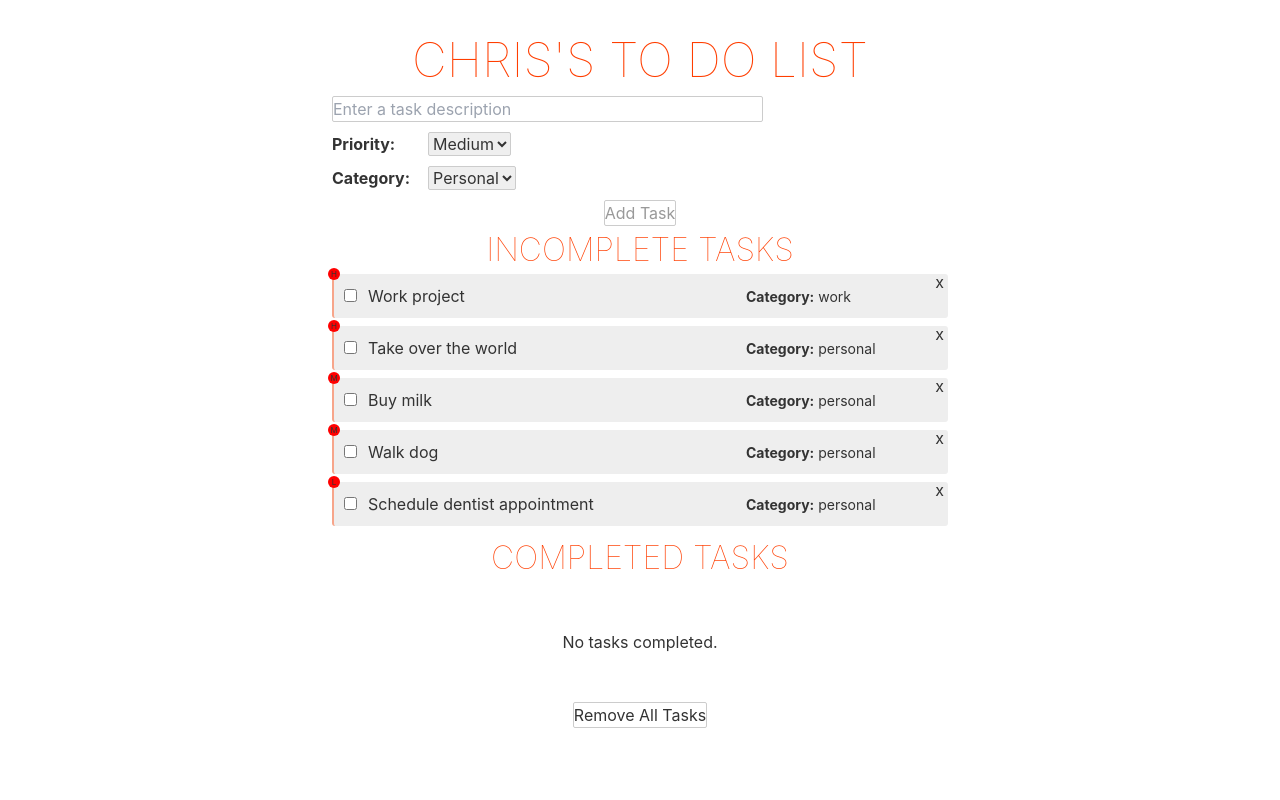
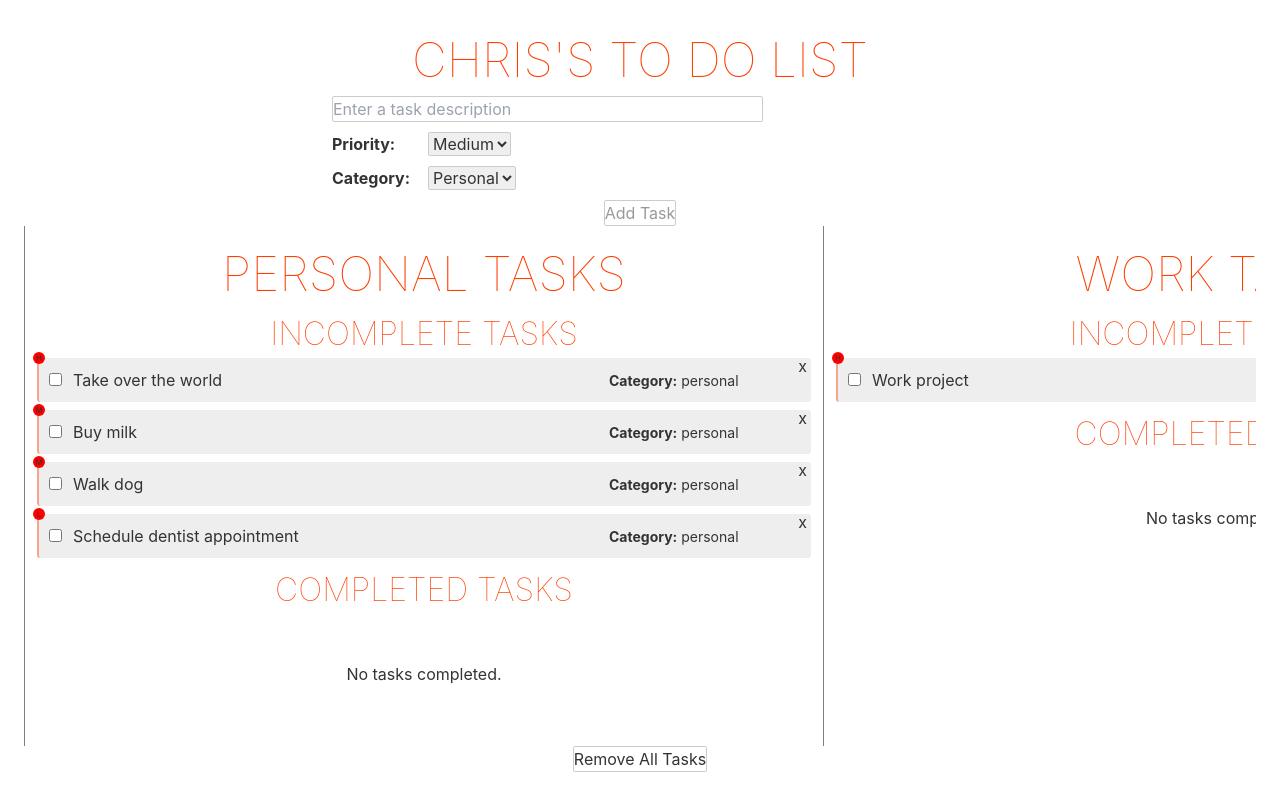
Before and after one commit to cwbieganek/svelte-todo-list, a Svelte app: page / in a window 1280 px wide. Built offline with nearby package versions, Linux system fonts and the light colour scheme.

Commit message:
Add category component (#4)
* Initial commit of Category component

* Remove JS and CSS that was moved to the Category component

* Remove Task component import

* Updating CSS for categories and their container

* Center 'Add Task' form

```diff
--- /dev/null
+++ b/src/components/Category.svelte
@@ -0,0 +1,86 @@
+<script lang="ts">
+	import Task from './Task.svelte';
+	import type ITask from './ITask';
+
+	export let categoryName: string;
+	export let tasks: ITask[] = [];
+
+	// Dynamic variables
+	$: completedTasks = tasks.filter((task) => {
+		return task.complete;
+	}).sort((a, b) => {
+		return priorityToNumber(b.priority) - priorityToNumber(a.priority);
+	});
+	$: incompleteTasks = tasks.filter((task) => {
+		return !task.complete;
+	}).sort((a, b) => {
+		return priorityToNumber(b.priority) - priorityToNumber(a.priority);
+	});
+
+	function removeTask(e: CustomEvent): void {
+		let id: number = e.detail;
+		console.log(`Removing task number ${id}.`);
+		tasks = tasks.filter((task) => {
+			return task.id !== id;
+		});
+	}
+
+	function priorityToNumber(priority: string) {
+		switch (priority) {
+			case 'low':
+				return 1;
+			case 'medium':
+				return 2;
+			case 'high':
+				return 3;
+			default:
+				throw new Error(`Invalid priority: ${priority}.`);
+		}
+	}
+</script>
+
+<div class="category">
+	<h2>{categoryName}</h2>
+	<h3>Incomplete Tasks</h3>
+	{#if incompleteTasks.length === 0}
+		<div class="pt-12 pb-12">No incomplete tasks.</div>
+	{/if}
+	{#each incompleteTasks as task (task.id)}
+		<Task bind:task={task} on:delete={removeTask} />
+	{/each}
+	<h3>Completed Tasks</h3>
+	{#if completedTasks.length === 0}
+		<div class="pt-12 pb-12">No tasks completed.</div>
+	{/if}
+	{#each completedTasks as task (task.id)}
+		<Task bind:task={task} on:delete={removeTask} />
+	{/each}
+</div>
+
+<style>
+	.category {
+		display: flex;
+		flex-direction: column;
+		padding: 12px;
+		border-right: 1px solid gray;
+		min-width: 800px;
+	}
+
+	.category:first-of-type {
+		border-left: 1px solid gray;
+	}
+
+	h2, h3 {
+		color: #ff3e00;
+		text-transform: uppercase;
+		font-weight: 100;
+	}
+
+	h2 {
+		font-size: 3em;
+	}
+
+	h3 {
+		font-size: 2em;
+	}
+</style>
--- a/src/components/ToDo.svelte
+++ b/src/components/ToDo.svelte
@@ -1,6 +1,6 @@
 <script lang="ts">
-	import Task from './Task.svelte';
 	import type ITask from './ITask';
+	import Category from './Category.svelte';
 
 	export let name: string = "Someone";
 	export let tasks: ITask[] = [];
@@ -10,17 +10,17 @@
 	let newTaskPriority: 'low' | 'medium' | 'high' = 'medium';
 	let newTaskCategory: string;
 
-	// Dynamic variables
-	$: completedTasks = tasks.filter((task) => {
-		return task.complete;
-	}).sort((a, b) => {
-		return priorityToNumber(b.priority) - priorityToNumber(a.priority);
+	$: personalTasks = tasks.filter((task) => {
+		return task.category === 'personal';
 	});
-	$: incompleteTasks = tasks.filter((task) => {
-		return !task.complete;
-	}).sort((a, b) => {
-		return priorityToNumber(b.priority) - priorityToNumber(a.priority);
-	});;
+
+	$: workTasks = tasks.filter((task) => {
+		return task.category === 'work';
+	});
+
+	$: otherTasks = tasks.filter((task) => {
+		return task.category === 'other';
+	});
 
 	function addTask(description: string): void {
 		console.log(`Adding a task: ${description}.`);
@@ -36,14 +36,6 @@
 		tasks = [...tasks, newTask];
 	}
 
-	function removeTask(e: CustomEvent): void {
-		let id: number = e.detail;
-		console.log(`Removing task number ${id}.`);
-		tasks = tasks.filter((task) => {
-			return task.id !== id;
-		});
-	}
-
 	function removeAllTasks(): void {
 		console.log(`Removing all ${tasks.length} tasks.`);
 		tasks = [];
@@ -54,24 +46,12 @@
 			addTask(newTaskDescription);
 		}
 	}
-
-	function priorityToNumber(priority: string) {
-		switch (priority) {
-			case 'low':
-				return 1;
-			case 'medium':
-				return 2;
-			case 'high':
-				return 3;
-
-			throw new Error(`Invalid priority: ${priority}.`);
-		}
-	}
 </script>
 
 <div>
 	<h2>{name}'s To Do List</h2>
 	<div class="tasks-container">
+		<div class="add-task-form">
 			<div class="add-task-container-row">
 				<input class="add-task-input" placeholder="Enter a task description" bind:value={newTaskDescription} on:keypress={handleAddTaskInputKeystroke} />
 			</div>
@@ -92,20 +72,13 @@
 				</select>
 			</div>
 			<button class="add-task-button" disabled={newTaskDescription.replaceAll(" ", "") === ""} on:click={(e) => {addTask(newTaskDescription);}}>Add Task</button>
-		<h3>Incomplete Tasks</h3>
-		{#if incompleteTasks.length === 0}
-			<div class="pt-12 pb-12">No incomplete tasks.</div>
-		{/if}
-		{#each incompleteTasks as task (task.id)}
-			<Task bind:task={task} on:delete={removeTask} />
-		{/each}
-		<h3>Completed Tasks</h3>
-		{#if completedTasks.length === 0}
-			<div class="pt-12 pb-12">No tasks completed.</div>
-		{/if}
-		{#each completedTasks as task (task.id)}
-			<Task bind:task={task} on:delete={removeTask} />
-		{/each}
+		</div>
+		<div class="categories-container">
+			<!-- TODO: Use #each instead -->
+			<Category bind:tasks={personalTasks} categoryName={'Personal Tasks'} />
+			<Category bind:tasks={workTasks} categoryName={'Work Tasks'} />
+			<Category bind:tasks={otherTasks} categoryName={'Other Tasks'} />
+		</div>
 		<div class="tasks-bottom-buttons-container">
 			<button class="remove-all-tasks-button" on:click={removeAllTasks}>Remove All Tasks</button>
 		</div>
@@ -113,23 +86,22 @@
 </div>
 
 <style>
-	h2, h3 {
+	h2 {
 		color: #ff3e00;
 		text-transform: uppercase;
 		font-weight: 100;
-	}
-
-	h2 {
 		font-size: 3em;
 	}
 
-	h3 {
-		font-size: 2em;
+	.tasks-container {
+		/* width: 50%; */
+		width: 100%;
+		margin: 0 auto;
 	}
 
-	.tasks-container {
+	.add-task-form {
 		width: 50%;
-		margin: 0 auto;
+		margin: auto;
 	}
 
 	.add-task-container-row {
@@ -153,4 +125,10 @@
 	.add-task-button {
 		flex: 1;
 	}
+
+	.categories-container {
+		display: flex;
+		flex-direction: row;
+		overflow-x: scroll;
+	}
 </style>
```
Lines whose indentation alone changed are shown as unchanged.
